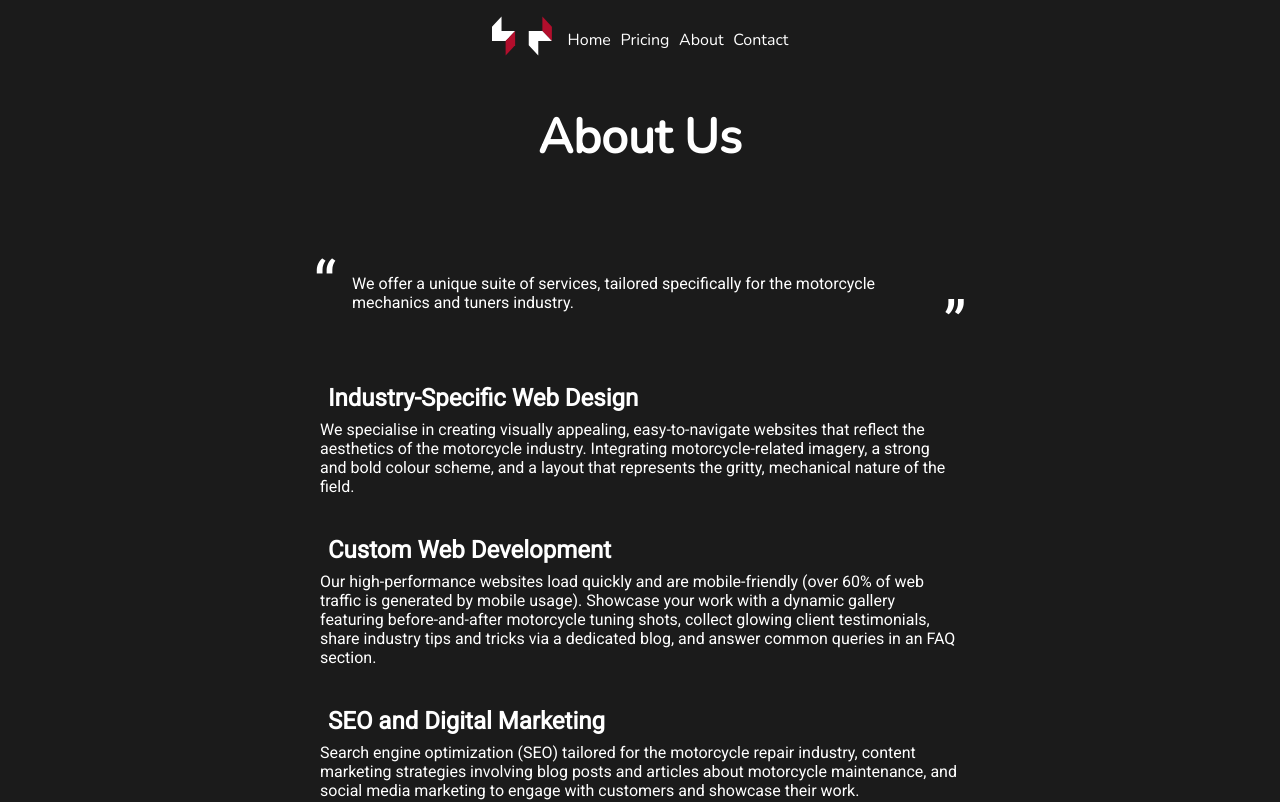
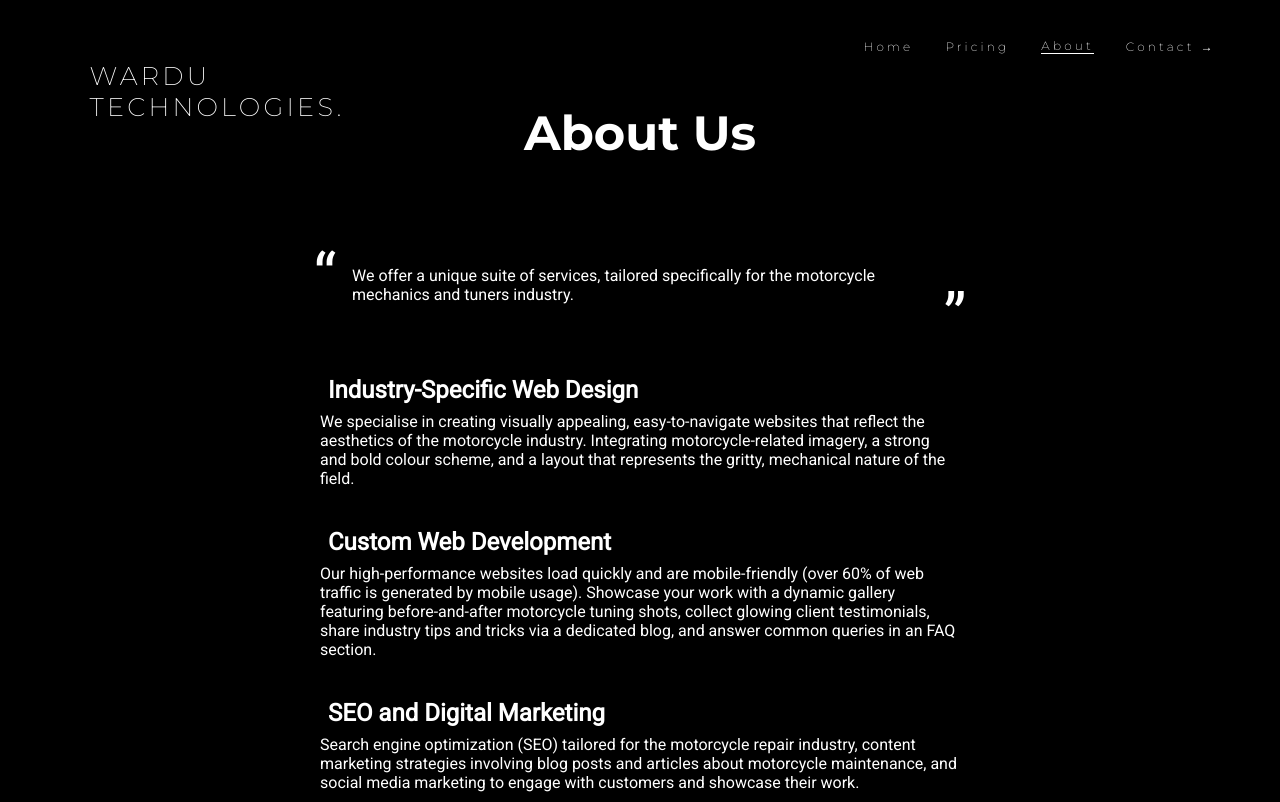
Before and after one commit to wardu/wardu-tech, a Next.js app: page /about in a window 1280 px wide. Shown: the top 802 px of the page. Built offline with nearby package versions, Linux system fonts and the light colour scheme.

Commit message:
:lipstick: restyled navbar with active and inactive navlink

```diff
--- a/src/app/globals.css
+++ b/src/app/globals.css
@@ -7,7 +7,7 @@
 html,
 body {
   max-width: 100vw;
-  background-color: #1b1b1b;
+  background-color: black;
 }
 
 a {
@@ -16,10 +16,10 @@ a {
 }
 
 .container {
-  background-color: #1b1b1b;
   min-height: 100vh;
   margin: 0 auto;
-  padding: 0 60px;
+  padding-left: 5vw;
+  padding-right: 5vw;
   display: flex;
   flex-direction: column;
   justify-content: space-around;
--- a/src/app/layout.js
+++ b/src/app/layout.js
@@ -1,31 +1,25 @@
 import "./globals.css";
 import GoogleAnalytics from "@/components/GoogleAnalytics/GoogleAnalytics";
 
-import Navbar from "@/components/navbar/Navbar";
+import Navbar from "@/components/Navbar/Navbar";
 import Footer from "@/components/footer/Footer";
 
-import { Anton } from "next/font/google";
-const anton = Anton({
+import { Montserrat } from "next/font/google";
+const montserrat = Montserrat({
   subsets: ["latin"],
-  weight: "400",
-});
-
-import { Nunito } from "next/font/google";
-const nunito = Nunito({
-  subsets: ["latin"],
-  weight: "400",
+  weight: ["200", "400", "500", "600", "700", "800", "900"],
 });
 
 export const metadata = {
   title: "Wardu Technologies",
-  description: "Creating Websites for moto enthusiasts",
+  description: "Creating Performance Websites for the 99th Percentile",
 };
 
 export default function RootLayout({ children }) {
   return (
     <html lang='en'>
       <GoogleAnalytics />
-      <body className={nunito.className}>
+      <body className={montserrat.className}>
         <div className='container'>
           <Navbar />
           {children}
--- a/src/components/navbar/Navbar.jsx
+++ b/src/components/navbar/Navbar.jsx
@@ -2,9 +2,9 @@
 
 import styles from "./Navbar.module.css";
 import Link from "next/link";
-import Image from "next/image";
+import { usePathname } from "next/navigation";
 
-const links = [
+const navLinks = [
   {
     id: 1,
     title: "Home",
@@ -22,26 +22,43 @@ const links = [
   },
   {
     id: 4,
-    title: "Contact",
+    title: "Contact →",
     url: "/contact",
   },
 ];
 
 const Navbar = () => {
+  const pathname = usePathname();
   return (
     <>
       <div className={styles.container}>
         <div className={styles.logo}>
           <Link href='/'>
-            <Image src='/wardu-logo.svg' alt='logo' width={60} height={60} />
+            <div className={styles.logo}>
+              <h2 className={styles.logoText}>WARDU</h2>
+              <h2 className={styles.logoText}>TECHNOLOGIES.</h2>
+            </div>
           </Link>
         </div>
         <div className={styles.links}>
-          {links.map((link) => (
+          {navLinks.map((link) => {
+            const isActive = pathname.endsWith(link.url);
+
+            return (
+              <Link
+                className={isActive ? styles.linkActive : styles.linkInactive}
+                href={link.url}
+                key={link.id}
+              >
+                {link.title}
+              </Link>
+            );
+          })}
+          {/* {links.map((link) => (
             <Link href={link.url} key={link.id} className={styles.link}>
               {link.title}
             </Link>
-          ))}
+          ))} */}
         </div>
       </div>
     </>
--- a/src/components/navbar/Navbar.module.css
+++ b/src/components/navbar/Navbar.module.css
@@ -1,4 +1,5 @@
 .container {
+  width: 100%;
   height: 5rem;
   display: Flex;
   justify-content: space-between;
@@ -7,13 +8,27 @@
 }
 
 .logo {
-  font-weight: bold;
-  font-size: 1.5rem;
-  padding-right: 1rem;
+  padding-top: 4vw;
+  padding-left: 1vw;
+}
+.logoText {
+  font-size: 1.6rem;
+  font-weight: 300;
+  letter-spacing: 0.2rem;
 }
 
 .links {
   display: flex;
   align-items: center;
-  gap: 0.6rem;
+  gap: 2rem;
 }
+.linkInactive,
+.linkActive {
+  padding-top: 1em;
+  letter-spacing: 0.2rem;
+  font-size: 12px;
+  font-weight: 200;
+}
+.linkActive {
+  border-bottom: 1px solid white;
+}
```
Also changed, not shown: src/components/Navlink/Navlink.jsx (added, +20 -0 lines), src/components/Navlink/Navlink.module.css (added).
